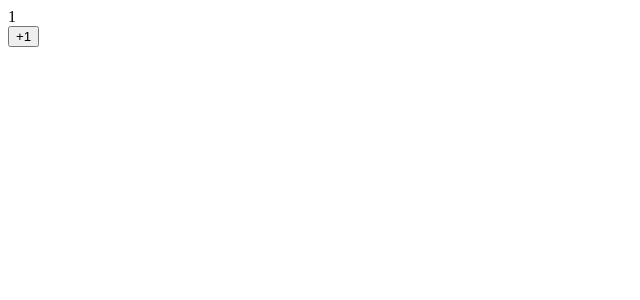
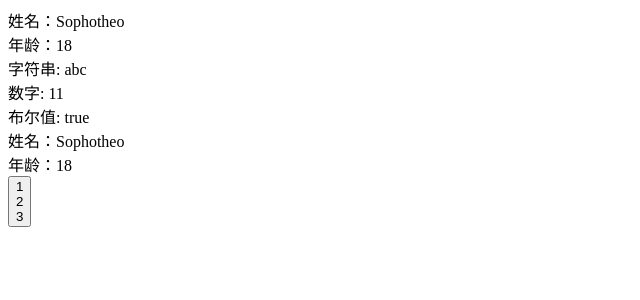
Before and after one commit to TheoGin/LearnReact, a React (Create React App) app: page / in a window 1280 px wide. Shown: the top 300 px of the page, without its empty margins (0-640 px from the left). Built offline with nearby package versions, Linux system fonts and the light colour scheme.

Commit message:
feat: 1.4.2 props

```diff
--- a/src/App.jsx
+++ b/src/App.jsx
@@ -1,13 +1,21 @@
 import React from "react";
+import Child1 from "./components/Child1";
+import Child2 from "./components/Child2";
+import Button from "./components/Button";
 
 // 类组件
 class App extends React.Component {
   constructor() {
     super();
+    this.state = {
+      name: 'Sophotheo',
+      age: 18
+    }
+
     // 1. 在constructor中，设置组件自身的数据状态
-    this.state = {
-      num: 1
-    }
+    // this.state = {
+    //   num: 1
+    // }
     // this.timer = setInterval(() => {
     //   // 如果改变状态的代码不处于某个 HTML 元素的事件中，则setState是同步的
     //   this.setState({
@@ -80,11 +88,19 @@ class App extends React.Component {
   }
 
   render() {
-    console.log('render方法执行')
+    // console.log('render方法执行')
     return (
       <>
-        <div>{this.state.num}</div>
-        <button onClick={ this.handleClick }>+1</button>
+        {/* <div>{this.state.num}</div>
+        <button onClick={ this.handleClick }>+1</button> */}
+        <Child1 stuInfo={this.state} str="abc" num={11} isTrue={true} />
+        <Child2 stuInfo={this.state} />
+        {/* Button组件实现插槽 */}
+        <Button>
+          <div>1</div>
+          <div>2</div>
+          <div>3</div>
+        </Button>
       </>
     );
   }
--- /dev/null
+++ b/src/components/Button.jsx
@@ -0,0 +1,10 @@
+import React from 'react';
+
+function Button(props) {
+    return (
+        // 通过 props.children ，可以实现类似于 Vue 中插槽的功能
+        <button>{ props.children }</button>
+    );
+}
+
+export default Button;
--- /dev/null
+++ b/src/components/Child1.jsx
@@ -0,0 +1,16 @@
+import React from 'react';
+
+// 如果是函数组件，props  作为函数的一个参数传入
+function Test(props) {
+    return (
+        <>
+            <div>姓名：{ props.stuInfo.name }</div>
+            <div>年龄：{ props.stuInfo.age }</div>
+            <div>字符串: { props.str }</div>
+            <div>数字: { props.num }</div>
+            <div>布尔值: { props.isTrue ? 'true' : 'false' }</div>
+        </>
+    );
+}
+
+export default Test;
--- /dev/null
+++ b/src/components/Child2.jsx
@@ -0,0 +1,18 @@
+import React from 'react'
+
+class Child2 extends React.Component {
+    constructor(props) {
+        super(props);
+    }
+    render() {
+        return (
+            <>
+            {/* 如果是类组件，则需要在 constructor 中将 props 通过 super 传递给父类，然后通过 this.props 的方式来获取传入的值 */}
+                <div>姓名：{ this.props.stuInfo.name }</div>
+                <div>年龄：{ this.props.stuInfo.age }</div>
+            </>
+        );
+    }
+}
+
+export default Child2;
```
Also changed, not shown: src/components/Test.jsx (deleted, +0 -13 lines).
